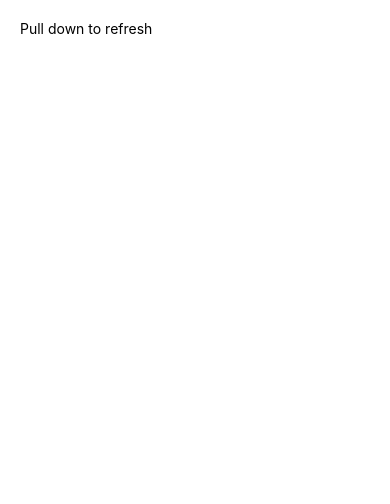
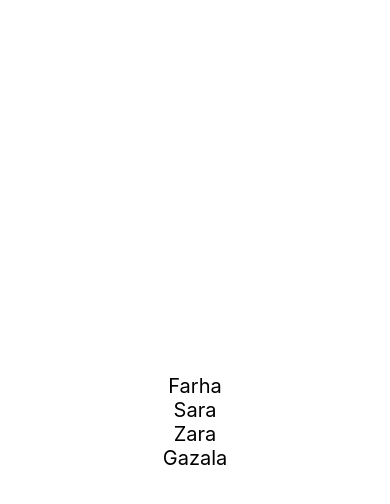
Before and after one commit to Gazala939/firstappnative, a React Native app: screen / in a window 390 px wide. Shown: the top 504 px of the page. Built offline with nearby package versions, Linux system fonts and the light colour scheme.

Commit message:
Names Added through list

```diff
--- a/App.tsx
+++ b/App.tsx
@@ -1,34 +1,28 @@
-import React, { useState } from 'react';
-import {
-  ScrollView,
-  RefreshControl,
-  Text,
-  View,
-} from 'react-native';
+import React from 'react'
+import {View,Text,StyleSheet} from 'react-native';
 
-export default function App() {
-  const [refreshing, setRefreshing] = useState(false);
+function App(){
+    const names = ['Farha','Sara', 'Zara', 'Gazala'];
+    return(
+        <View style = {styles.container}>
+            {names.map((obj , index)=>{
+                return(
+                    <Text style = {{fontSize:20}} key = {index}>
+                        {obj}
+                    </Text>
+                )
+            })}
+        </View>
 
-  const onRefresh = async () => {
-    setRefreshing(true);
+    )
 
-    // simulate API call
-    await new Promise(resolve => setTimeout(resolve, 2000));
+}
+const styles = StyleSheet.create({
+    container:{
+        flex: 1,
+        justifyContent:'center',
+        alignItems:'center'
+    }
+})
 
-    setRefreshing(false);
-  };
-
-  return (
-    <ScrollView
-      contentContainerStyle={{ padding: 20 }}
-      refreshControl={
-        <RefreshControl
-          refreshing={refreshing}
-          onRefresh={onRefresh}
-        />
-      }
-    >
-      <Text>Pull down to refresh</Text>
-    </ScrollView>
-  );
-}
+export default App
```
